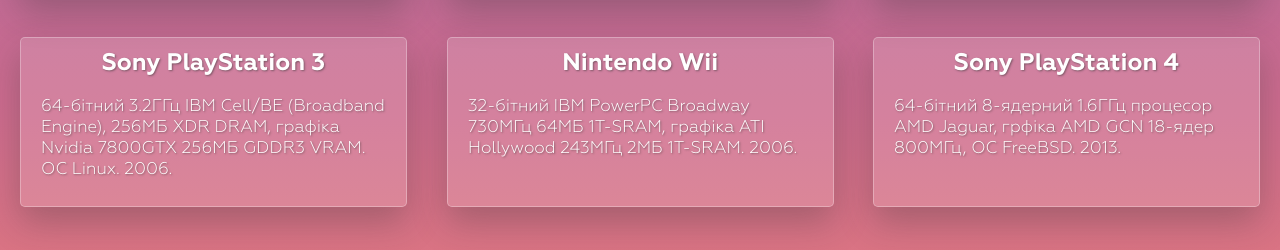
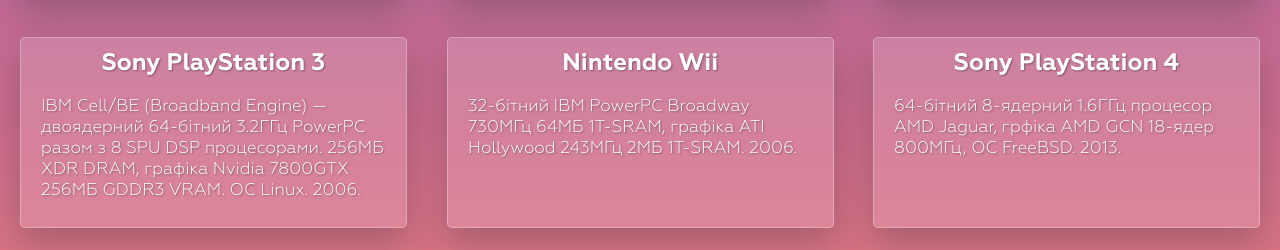
Before and after one commit to BitEdits/game, a plain HTML site: page index.html in a window 1280 px wide. Shown: the part 1837-2087 px from the top of the page. Drawn offline with Linux system fonts and the light colour scheme.

Commit message:
rephrase

```diff
--- a/index.html
+++ b/index.html
@@ -167,8 +167,9 @@
 	    <h1>
 		<div>Sony PlayStation 3</div>
 	    </h1>
-	    <p>64-бітний 3.2ГГц IBM Cell/BE (Broadband Engine),
-	       256МБ XDR DRAM, графіка Nvidia 7800GTX 256МБ GDDR3 VRAM. OС Linux. 2006.
+	    <p>IBM Cell/BE (Broadband Engine) &mdash; двоядерний 64-бітний 3.2ГГц PowerPC разом з
+               8 SPU DSP процесорами. 256МБ XDR DRAM, графіка Nvidia 7800GTX 256МБ GDDR3 VRAM.
+               OС Linux. 2006.
 	    </p>
 	</a>
 
```
